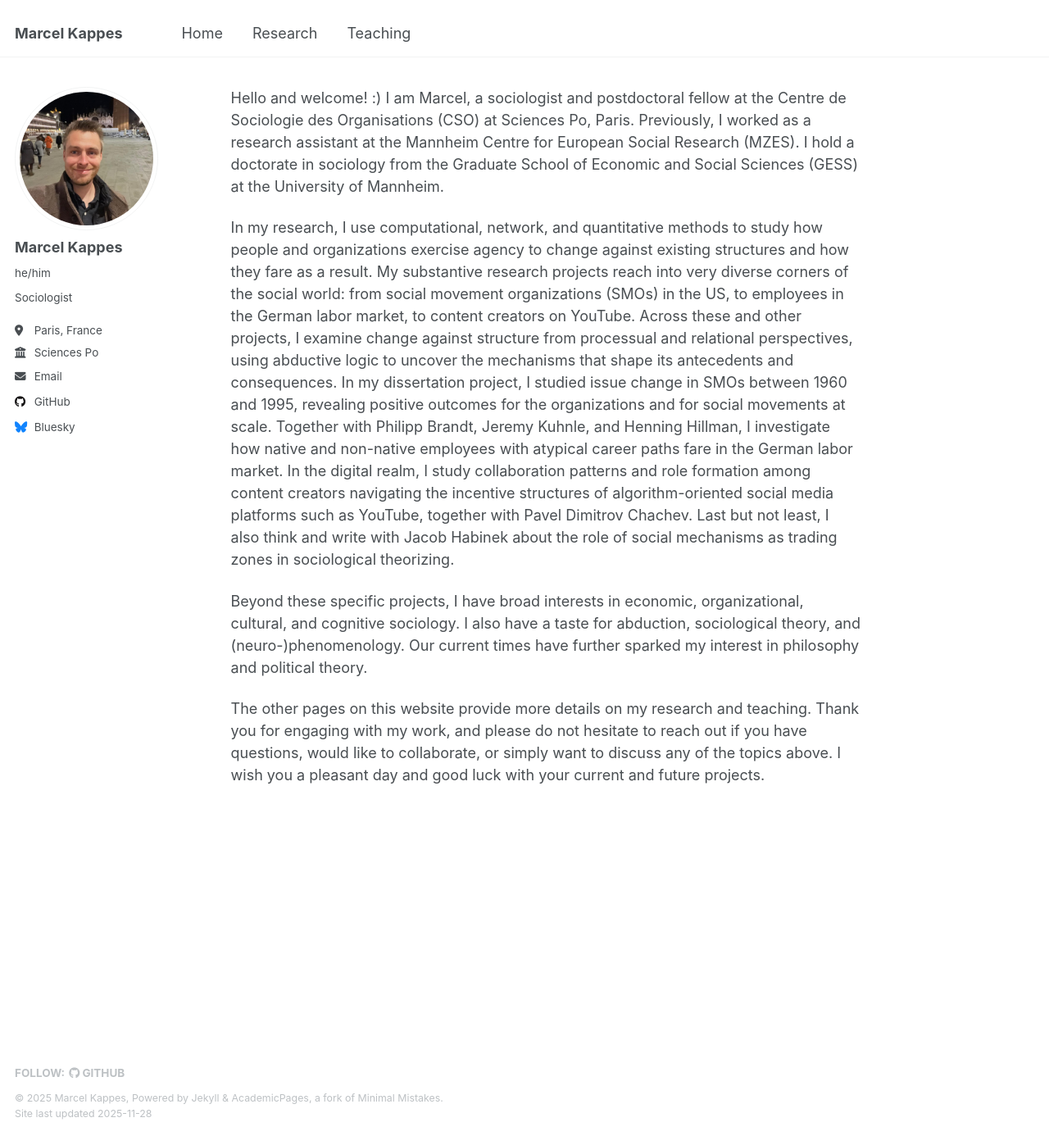
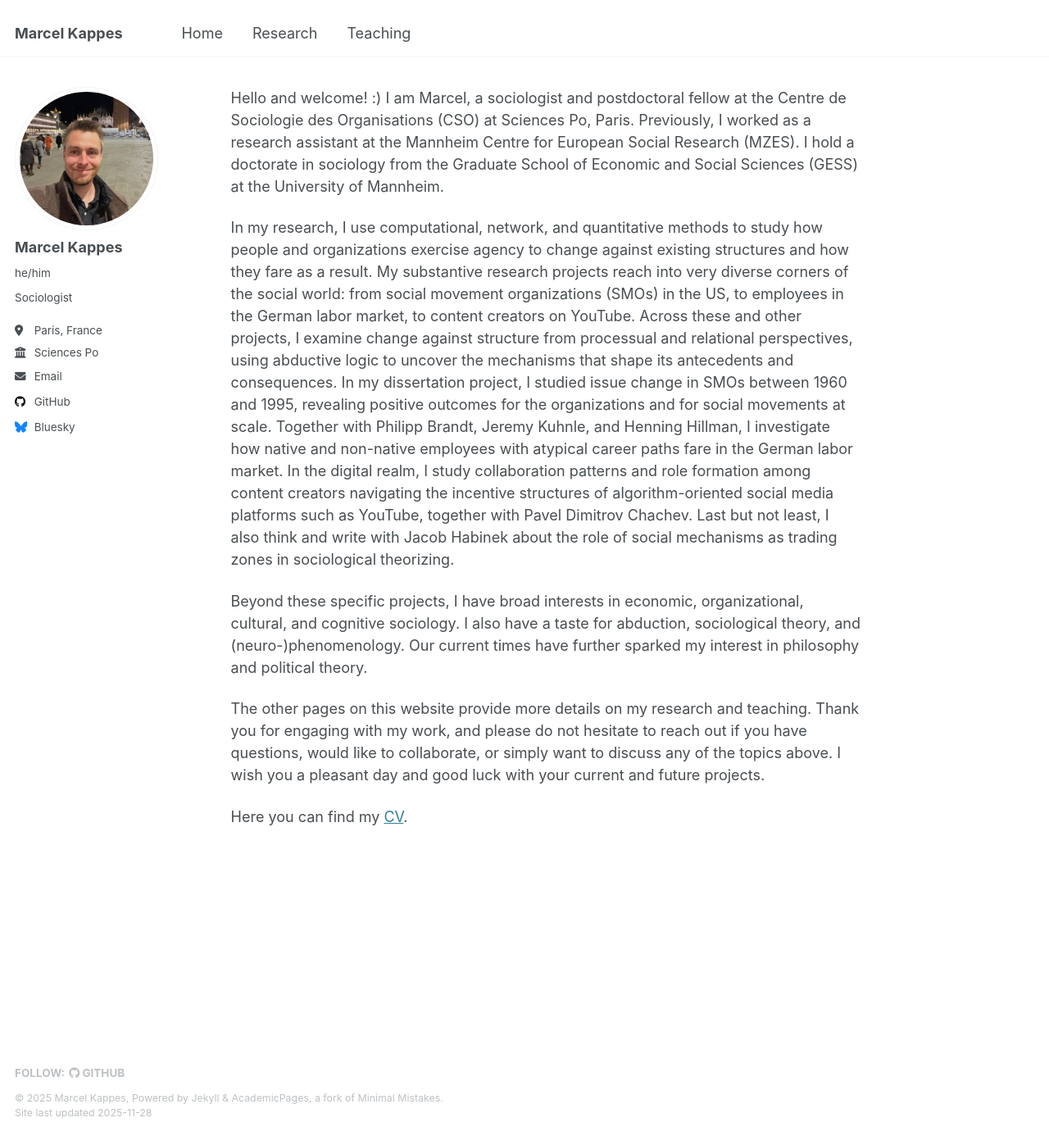
Before and after one commit to markappe/markappe.github.io, a Jekyll site: the page built from _pages/about.md, in a window 1280 px wide and 1386 px high. Shown: the whole window at 82% size. Built offline with Jekyll 4.4.1, drawn with Linux system fonts in a browser that asks for light colours.

Commit message:
Update about.md

```diff
--- a/_pages/about.md
+++ b/_pages/about.md
@@ -14,3 +14,5 @@ In my research, I use computational, network, and quantitative methods to study
 Beyond these specific projects, I have broad interests in economic, organizational, cultural, and cognitive sociology. I also have a taste for abduction, sociological theory, and (neuro-)phenomenology. Our current times have further sparked my interest in philosophy and political theory.
 
 The other pages on this website provide more details on my research and teaching. Thank you for engaging with my work, and please do not hesitate to reach out if you have questions, would like to collaborate, or simply want to discuss any of the topics above. I wish you a pleasant day and good luck with your current and future projects.
+
+Here you can find my [CV]([Link Name](https://example.com)).
```
